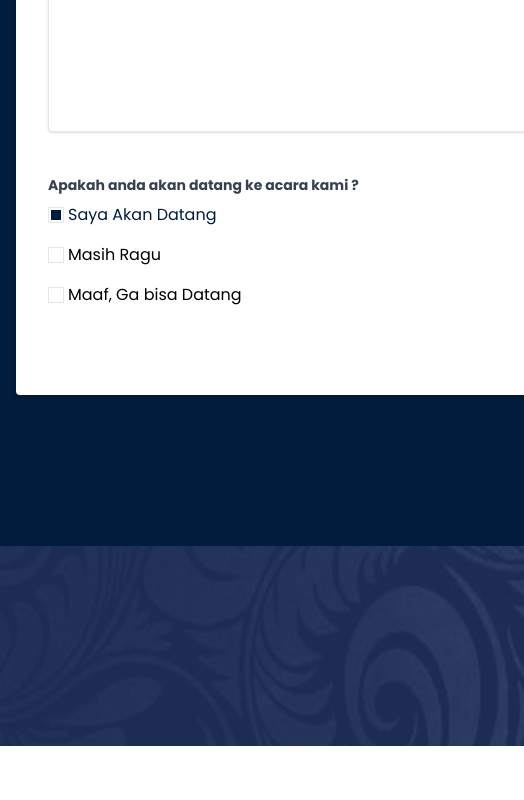
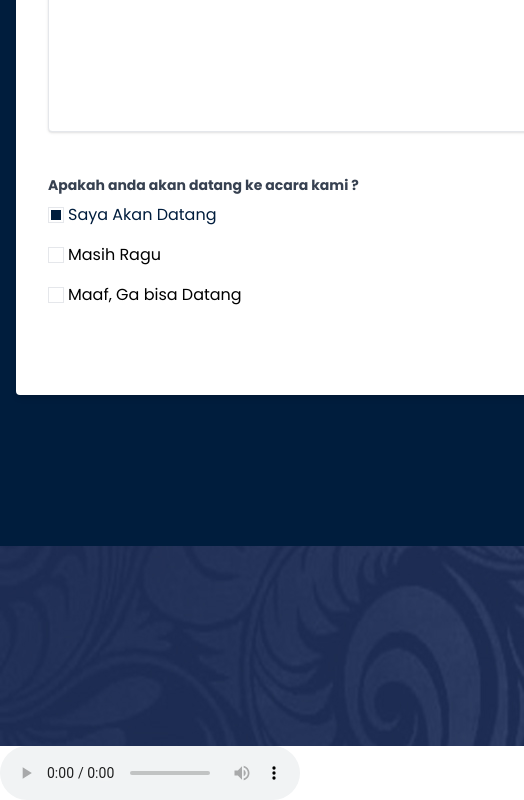
Before and after one commit to fachriagustian12/wedding-invitation, a website: page index.html in a window 1280 px wide. Shown: the part 7311-8111 px from the top of the page, 0-524 px from the left. Before the commit the page ends 8057 px from the top, so only its background shows below. Drawn offline with nearby package versions, Linux system fonts and the light colour scheme.

Commit message:
Update index.html

```diff
--- a/index.html
+++ b/index.html
@@ -1451,7 +1451,7 @@
       autostart="true"
       id="theAudio"
     ></audio> -->
-    <audio autoplay loop id="theAudio" src="assets/music/music.mp3">
+    <audio controls autoplay loop id="theAudio" src="assets/music/music.mp3">
 <!--       <source  type="audio/mpeg" /> -->
     </audio>
     <!-- END SECTION HERO -->
```
